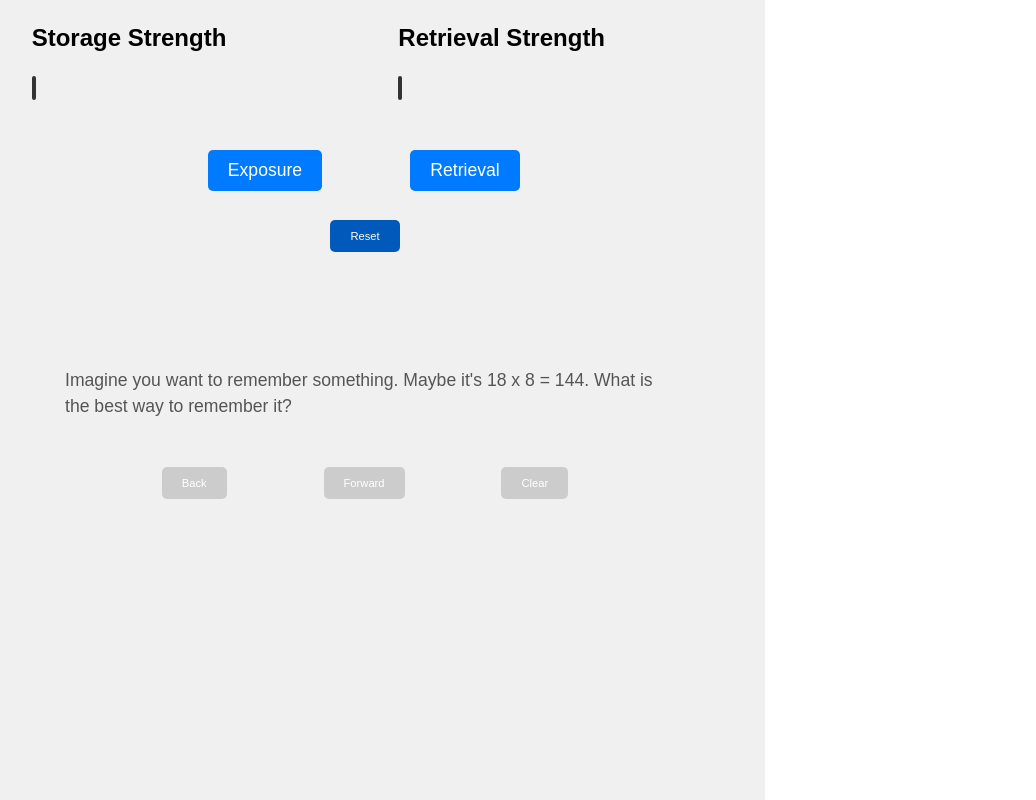
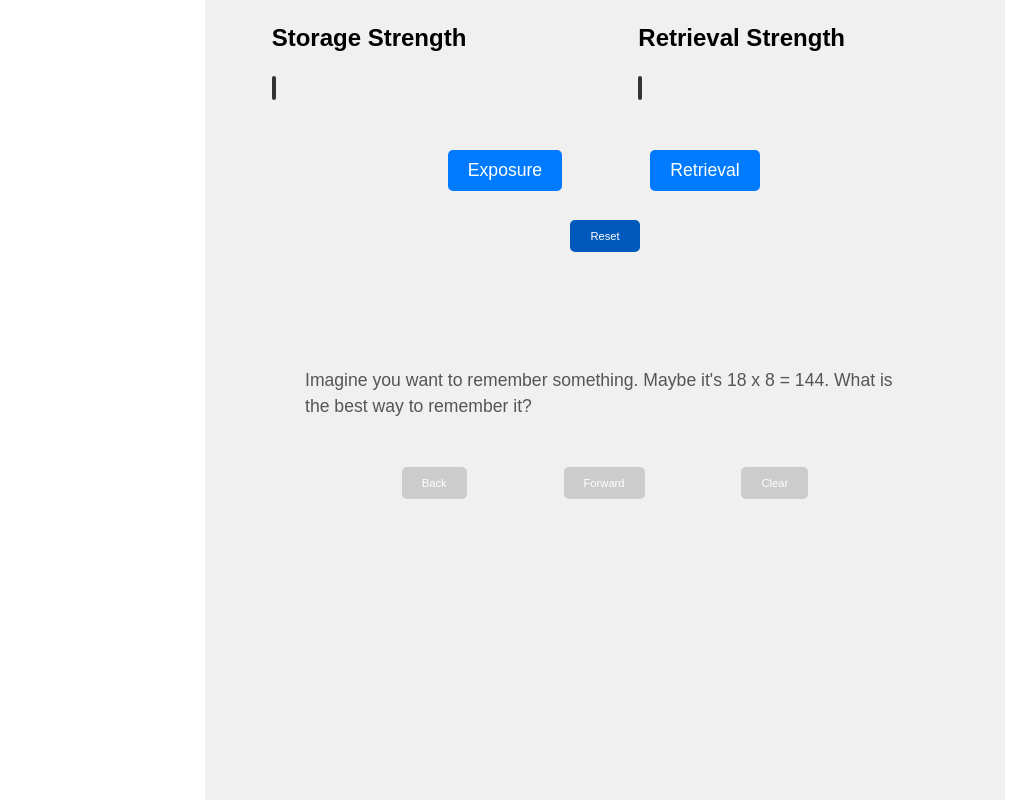
Before and after one commit to dkane47/memory-test, a React (Vite) app: page / in a window 1280 px wide. Shown: the whole page, without its empty margins (35-1071 px from the left). Built offline with nearby package versions, Linux system fonts and the light colour scheme.

Commit message:
Misc CSS and decay updates

```diff
--- a/src/App.css
+++ b/src/App.css
@@ -7,6 +7,8 @@
   min-height: 100vh; /* Full viewport height */
   font-family: sans-serif;
   background-color: #f0f0f0;
+  margin: 0 auto;
+  max-width: 1200px;
 }
 
 .bars-container {
@@ -92,6 +94,10 @@
 
 .control-button:hover {
   background-color: #0056b3;
+}
+
+.control-button:active {
+  background-color: #007bff;
 }
 
 .reset-button:hover {
--- a/src/App.jsx
+++ b/src/App.jsx
@@ -24,7 +24,7 @@ function App() {
     decayIntervalId.current = setInterval(() => {
       setRetrievalLevel((prevLevel) => {
         // Decrease by a small amount (e.g., 1% per interval)
-        const newLevel = prevLevel - (125 - storageLevel)/125;
+        const newLevel = prevLevel - (110 - storageLevel)/110;
 
         // If the bar level drops to 0 or below, clear the interval
         if (newLevel <= 0) {
@@ -35,16 +35,15 @@ function App() {
         return newLevel;
       });
 
-      /*setStorageLevel((prevLevel) => {
+      setStorageLevel((prevLevel) => {
         if (storageLevel < 5) {
-          return;
+          return prevLevel;
         }
 
-        // Decrease by a small amount (e.g., 1% per interval)
         const newLevel = prevLevel - ((110 - storageLevel)/110) / 15;
 
         return newLevel;
-      });*/
+      });
     }, 100); // Adjust decay speed: e.g., 100ms for faster decay, 200ms for slower
   };
 
@@ -65,6 +64,9 @@ function App() {
 
     setRetrievalLevel((prevLevel) => Math.min(prevLevel + 20 + 2 * storageLevel / 10, 100));
     setStorageLevel((prevLevel) => Math.min(100,prevLevel + (100 - retrievalLevel) / 80 * 10));
+
+    // Immediately start (or restart) the decay process after adding to the bar
+    startDecay();
   };
 
   const handleResetClick = () => {
--- a/src/index.css
+++ b/src/index.css
@@ -25,7 +25,8 @@ a:hover {
 body {
   margin: 0;
   display: flex;
-  place-items: center;
+  justify-content: center; /* horizontal centering */
+  align-items: center;     /* vertical centering */
   min-width: 320px;
   min-height: 100vh;
 }
```
